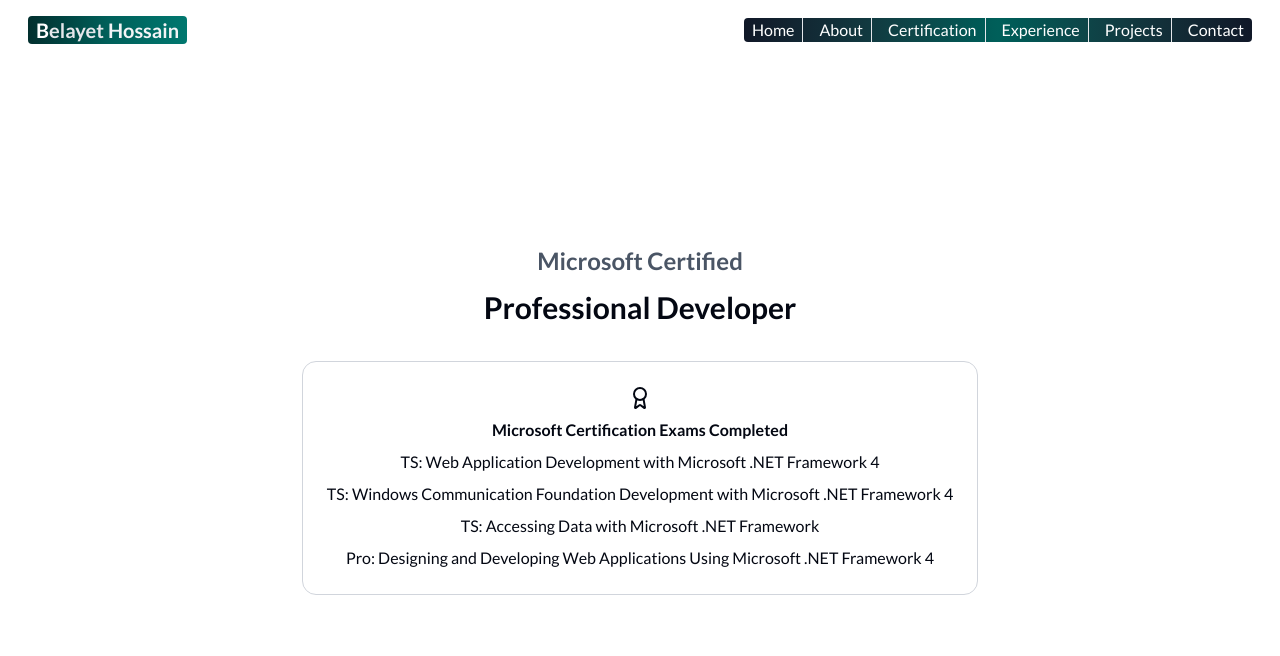
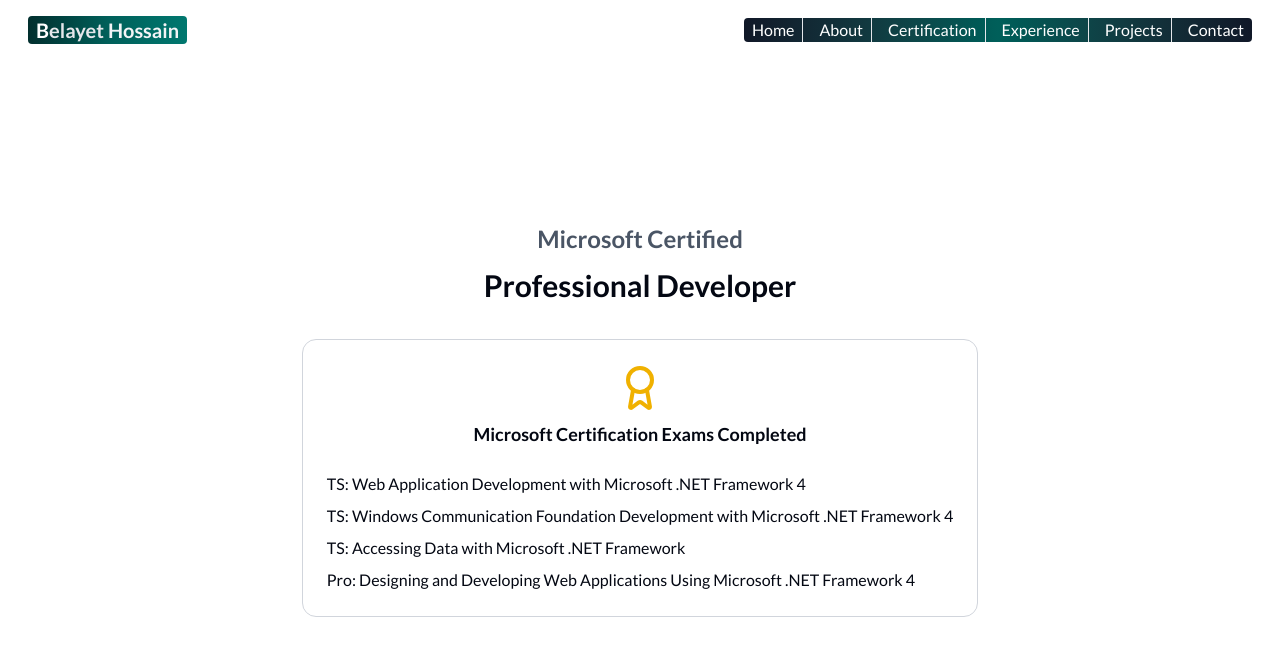
Before and after one commit to idbbelayet/portfolio, a Next.js app: page /portfolio/certification in a window 1280 px wide. Shown: the top 656 px of the page. Built offline with nearby package versions, Linux system fonts and the light colour scheme.

Commit message:
Home page updated

```diff
--- a/app/about/page.tsx
+++ b/app/about/page.tsx
@@ -1,4 +1,4 @@
-import { Award, Users } from "lucide-react";
+import { Award, GraduationCap } from "lucide-react";
 
 function AboutPage() {
   return (
@@ -18,7 +18,7 @@
               <div>API Development</div>
             </div>
             <div className="w-1/2 flex flex-col items-center border border-gray-300 gap-2 p-6 rounded-xl">
-              <Users />
+              <GraduationCap />
               <div className="font-bold">Education</div>
 
               <div>Advanced Certificate for Management Professionals</div>
@@ -30,7 +30,9 @@
               <div>Bachelor of Business Studies</div>
             </div>
           </div>
-          <div className="">
+          <div
+            className="flex flex-col gap-2  border border-gray-300  p-6 rounded-xl"
+          >
             <p>
               I am a Microsoft Certified ASP.NET Core & C# Developer with a
               strong background in web development and software architecture. I
@@ -46,9 +48,7 @@
               software delivery.
             </p>
             <p>
-              I am always eager to learn, collaborate, and innovate. Let’s
-              connect to discuss ASP.NET, Software Architecture, or cutting-edge
-              web technologies!
+              I am always eager to learn, collaborate, and innovate.
             </p>
           </div>
         </div>
--- a/app/certification/page.tsx
+++ b/app/certification/page.tsx
@@ -12,21 +12,24 @@
         <div className="flex flex-col items-center justify-between gap-6">
           <div className="w-full flex items-center justify-between gap-4">
             <div className="w-full flex flex-col items-center border border-gray-300 gap-2 p-6 rounded-xl">
-              <Award />
-              <div className="font-bold">
+              <Award size={48} className="text-yellow-500" />
+              <div className="text-lg font-bold mb-4">
                 Microsoft Certification Exams Completed
               </div>
-              <div>
-                TS: Web Application Development with Microsoft .NET Framework 4
-              </div>
-              <div>
-                TS: Windows Communication Foundation Development with Microsoft
-                .NET Framework 4
-              </div>
-              <div>TS: Accessing Data with Microsoft .NET Framework</div>
-              <div>
-                Pro: Designing and Developing Web Applications Using Microsoft
-                .NET Framework 4
+              <div className="flex flex-col gap-2">
+                <p>
+                  TS: Web Application Development with Microsoft .NET Framework
+                  4
+                </p>
+                <p>
+                  TS: Windows Communication Foundation Development with
+                  Microsoft .NET Framework 4
+                </p>
+                <p>TS: Accessing Data with Microsoft .NET Framework</p>
+                <p>
+                  Pro: Designing and Developing Web Applications Using Microsoft
+                  .NET Framework 4
+                </p>
               </div>
             </div>
           </div>
--- a/app/page.tsx
+++ b/app/page.tsx
@@ -5,7 +5,8 @@
 
 export default function HomePage() {
   return (
-    <main className="flex flex-wrap items-center justify-center h-[90vh] w-full gap-12">
+    <div className="flex flex-wrap items-center justify-center h-[50vh] sm:h-[90vh] w-full gap-12">
+      <div>
         <Image
           className="rounded-full"
           src="/portfolio/belayet.jpeg"
@@ -13,10 +14,14 @@
           width={200}
           height={200}
         />
+      </div>
+
       <div className="flex flex-col items-center justify-center gap-4">
-        <p className="text-xl font-semibold">Hello, I am</p>
-        <h1 className="text-3xl font-bold">Mohammad Belayet Hossain</h1>
-        <div className="text-2xl font-bold text-gray-600">
+        <p className="text-lg sm:text-xl font-semibold">Hello, I am</p>
+        <h1 className="text-lg md:text-xl xl:text-3xl font-bold">
+          Mohammad Belayet Hossain
+        </h1>
+        <div className="text-base md:text-lg xl:text-2xl font-bold text-gray-600">
           Full-Stack .Net Developer
         </div>
         <div className="flex items-center justify-around space-x-3">
@@ -62,6 +67,6 @@
           </Link>
         </div>
       </div>
-    </main>
+    </div>
   );
 }
```
Lines whose indentation alone changed are shown as unchanged.
